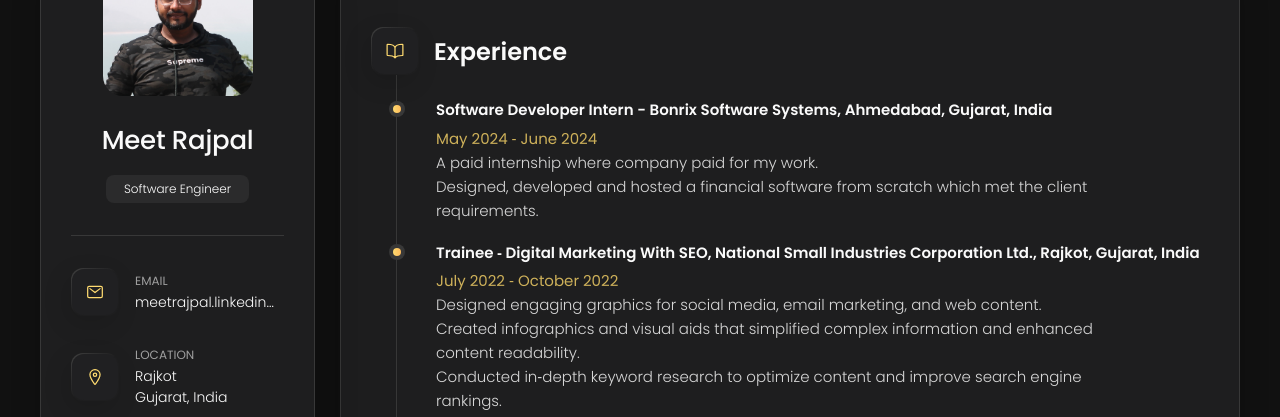
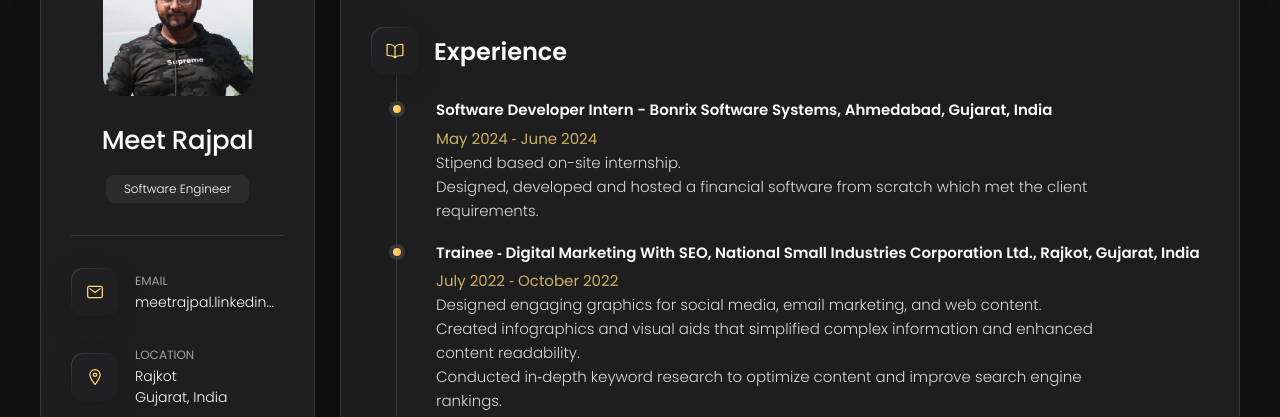
Before and after one commit to meetrajpal/meetrajpal.github.io, a plain HTML site: page index.html in a window 1280 px wide. Both pictures are taken after a click on the button "Resume". Shown: the part 162-579 px from the top of the page. Drawn offline with nearby package versions, Linux system fonts and the light colour scheme.

Commit message:
updated internship experience

```diff
--- a/index.html
+++ b/index.html
@@ -526,7 +526,7 @@
               <span>May 2024 ‑ June 2024</span>
 
               <p class="timeline-text">
-                A paid internship where company paid for my work.<br />
+                Stipend based on-site internship.<br />
                 Designed, developed and hosted a financial software from scratch which met the client requirements.
               </p>
 
```
